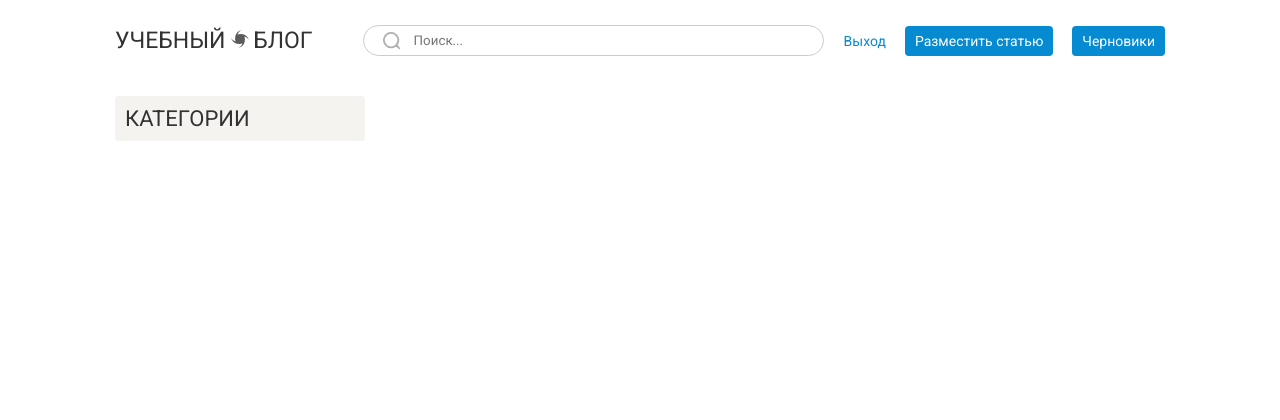
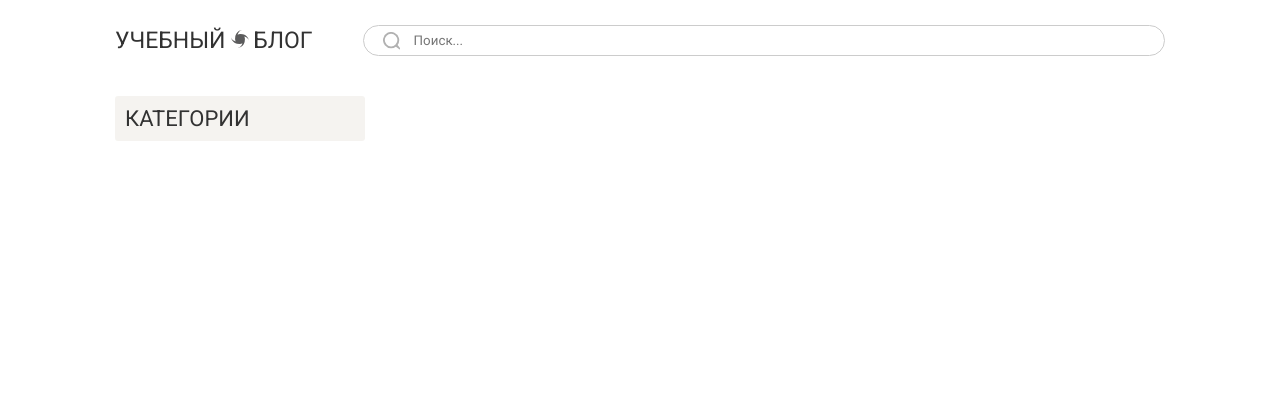
Before and after one commit to msdenimod/blog, a Django app: page /article/draft/ in a window 1280 px wide. Shown: the top 420 px of the page. Run offline with Django 3.2, Linux system fonts and the light colour scheme; the visitor is signed in with stand-in values (Sample User, id 1); data that the repository does not hold is empty; some libraries are stand-ins or nearby versions.

Commit message:
edit list

```diff
--- a/article/templates/article/article_list.html
+++ b/article/templates/article/article_list.html
@@ -20,7 +20,7 @@
         </div>
 
         <div class="article-box__description">
-            {{ article.text|striptags|truncatechars:200 }}
+            {{ article.text|safe }}
         </div>
         <a href="{{ article.get_absolute_url }}">Комментариев: {{ article.approved_comments.count }}</a>
         </div>
--- a/article/templates/article/base.html
+++ b/article/templates/article/base.html
@@ -5,7 +5,6 @@
 	<meta charset="UTF-8">
 	<link rel="stylesheet" href="{% static 'css/style.css' %}">
 	<link href="https://fonts.googleapis.com/css?family=Roboto:400,700&display=swap&subset=cyrillic" rel="stylesheet">
-	<link rel="stylesheet" href="//cdnjs.cloudflare.com/ajax/libs/highlight.js/10.4.1/styles/default.min.css">
 	<link rel="shortcut icon" href="{% static 'favicon.ico' %}">
 	<meta name="viewport" content="width=device-width, initial-scale=1.0, maximum-scale=1.0, user-scalable=0" />
 	<title>{% block title %} Учебный блог {% endblock title %}</title>
@@ -31,9 +30,5 @@
 		</main>
 		{% include 'include/footer.html' %}
 	</div>
-	<script type="text/javascript" src="{% static 'ckeditor/ckeditor-init.js' %}"></script>
-	<script type="text/javascript" src="{% static 'ckeditor/ckeditor/ckeditor.js' %}"></script>
-	<script src="//cdnjs.cloudflare.com/ajax/libs/highlight.js/10.4.1/highlight.min.js"></script>
-        <script>hljs.initHighlightingOnLoad();</script>
 </body>
 </html>
--- a/article/templates/include/header.html
+++ b/article/templates/include/header.html
@@ -10,15 +10,6 @@
                     <input type="text" name="q" value="{{q}}" class="search_input" placeholder="Поиск...">
                </form>
            </div>
-           <div class="auth">
-               {% if user.is_authenticated %}
-                    <a class="link-login" href="{% url 'logout' %}">Выход</a>
-                    <a class="button-add-advert ml-15" href="{% url 'article_new' %}">Разместить статью</a>
-                    <a class="button-add-advert ml-15" href="{% url 'article_draft_list' %}">Черновики</a>
-               {% else %}
-<!--                    <a class="link-login" href="{% url 'login' %}">Вход</a>-->
-               {% endif %}
-           </div>
        </div>
    </div>
 </header>
```
